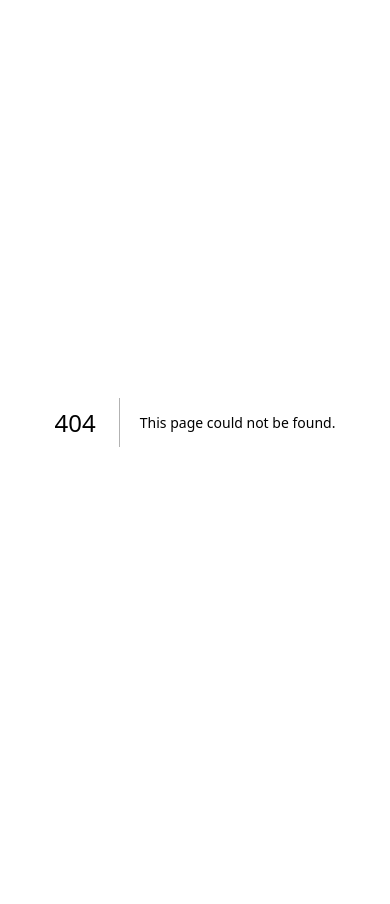
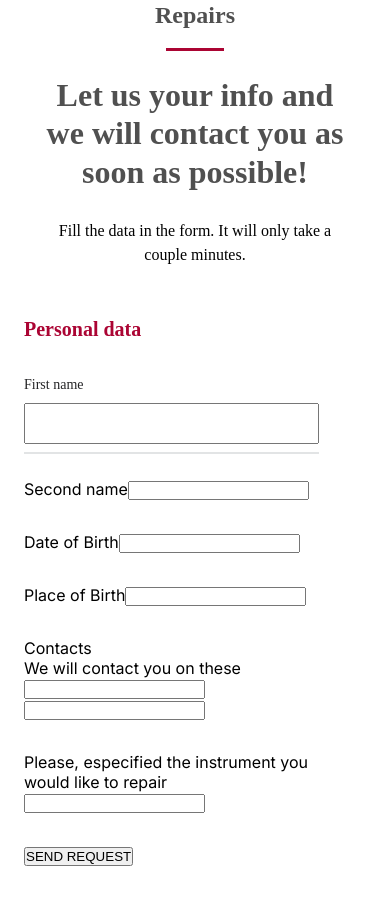
Before and after one commit to alfonsolopetegui/ecommerce_centralmusic, a Next.js app: page /repairs in a window 390 px wide. Before the commit this address had no page. Shown: the top 904 px of the page. Before the commit the page ends 844 px from the top, so only its background shows below. Built offline with nearby package versions, Linux system fonts and the light colour scheme.

Commit message:
agregando repairs page

```diff
--- /dev/null
+++ b/src/app/repairs/page.js
@@ -0,0 +1,52 @@
+import React from "react";
+import styles from "../../styles/repairsPage.module.css"
+
+function repairsPage() {
+  return (
+    <>
+      <div className={styles.title}>Repairs</div>
+      <div className={styles.redLine}>
+        <svg xmlns="http://www.w3.org/2000/svg" width="58" height="3" viewBox="0 0 58 3" fill="none">
+          <line y1="1.5" x2="58" y2="1.5" stroke="#AB0433" stroke-width="3"/>
+        </svg>
+      </div>
+      <div className={styles.texto}>Let us your info and we will contact you as soon as possible!</div>
+      <div className={styles.subtexto}>Fill the data in the form. It will only take a couple minutes.</div>
+      <form className={styles.form}>
+        <div className={styles.formTitle}>Personal data</div>
+        <div className={styles.file}>
+          <label className={styles.label}>First name</label>
+          <input className={styles.input}></input>
+          <line className={styles.line}></line>
+        </div>
+        <div>
+          <label>Second name</label>
+          <input></input>
+        </div>
+        <div>
+          <label>Date of Birth</label>
+          <input></input>
+        </div>
+        <div>
+          <label>Place of Birth</label>
+          <input></input>
+        </div>
+        <div>
+          <div>Contacts</div>
+          <div>We will contact you on these</div>
+          <div><input></input></div>
+          <div><input></input></div>
+        </div>
+        <div>
+          <label>Please, especified the instrument you would like to repair</label>
+          <input></input>
+        </div>
+        <div>
+          <button>SEND REQUEST</button>
+        </div>
+      </form>
+    </>
+  );
+}
+
+export default repairsPage;
--- /dev/null
+++ b/src/styles/repairsPage.module.css
@@ -0,0 +1,149 @@
+/******* REPAIRS PAGE ******************/
+/******* MOBILE ********/
+@media only screen and (min-width: 375px) and (max-width: 759px){
+  .title{
+    display: flex;
+    justify-content: center;
+    width: 327px;
+    height: 31px;
+    margin-left: auto;
+    margin-right: auto;
+    flex-direction: column;
+    align-items: center;
+    gap: 4px;
+    background-color: #FFF;
+
+
+    color: var(--505050, #505050);
+    text-align: center;
+
+    /* H4 */
+    font-family: Work Sans;
+    font-size: 24px;
+    font-style: normal;
+    font-weight: 700;
+    line-height: 130%;
+  }
+  .redLine{
+    margin-top: 17px;
+    display: flex;
+    flex-shrink: 0;
+    align-items: center;
+    flex-direction: column;
+    justify-content: center;
+  }
+  .texto{
+    display: flex;
+    width: 310px;
+    height: 165px;
+
+    flex-shrink: 0;
+
+    color: #505050;
+    flex-direction: column;
+    justify-content: center;
+    align-items: center;
+    text-align: center;
+    margin-left: auto;
+    margin-right: auto;
+
+    font-family: Work Sans;
+    font-size: 32px;
+    font-style: normal;
+    font-weight: 700;
+    line-height: 120%;
+  }
+  .subtexto{
+    display: flex;
+    flex-direction: column;
+    justify-content: center;
+    align-items: center;
+    margin-left: auto;
+    margin-right: auto;
+    width: 296px;
+    height: 54px;
+    flex-shrink: 0;
+
+    color: #000;
+    text-align: center;
+
+    font-family: Montserrat;
+    font-size: 16px;
+    font-style: normal;
+    font-weight: 400;
+    line-height: 150%; /* 24px */
+  }
+  .form{
+    margin-top: 45px;
+    display: flex;
+    width: 343px;
+    height: 943px;
+    padding: 0px 24px;
+    flex-direction: column;
+    align-items: flex-start;
+    gap: 32px;
+    flex-shrink: 0;
+  }
+  .formTitle {
+    width: 295px;
+    height: 28px;
+    gap: 2px;
+
+    align-self: stretch;
+    color: #AB0433;
+    font-family: Poppins;
+    font-size: 20px;
+    font-style: normal;
+    font-weight: 600;
+    line-height: 28px; /* 140% */
+  }
+  .file{
+    display: flex;
+    flex-direction: column;
+    align-items: flex-start;
+    gap: 8px;
+    align-self: stretch;
+
+    width: 295px;
+    height: 72px;
+  }
+  .label{
+    width: 295px;
+    height: 20px;
+    font-family: Poppins;
+    font-size: 14px;
+    font-weight: 400;
+    line-height: 20px;
+    letter-spacing: 0em;
+    text-align: left;
+
+    align-self: stretch;
+    color: #242426;
+    font-style: normal;
+  }
+  .input{
+    display: flex;
+    flex-direction: column;
+    align-items: flex-start;
+    align-self: stretch;
+    width: 295px;
+    height: 44px;
+
+    padding: 8px 16px 8px 16px;
+    gap: 16px;
+
+    color: #242426;
+    font-family: Roboto;
+    font-size: 18px;
+    font-style: normal;
+    font-weight: 400;
+    line-height: 28px; /* 155.556% */
+    flex: 1 0 0;
+  }
+  .line{
+    width: 295px;
+    height: 1px;
+    background: #E2E4E5;
+    border: 1px solid #E2E4E5
+  }
+}
```
